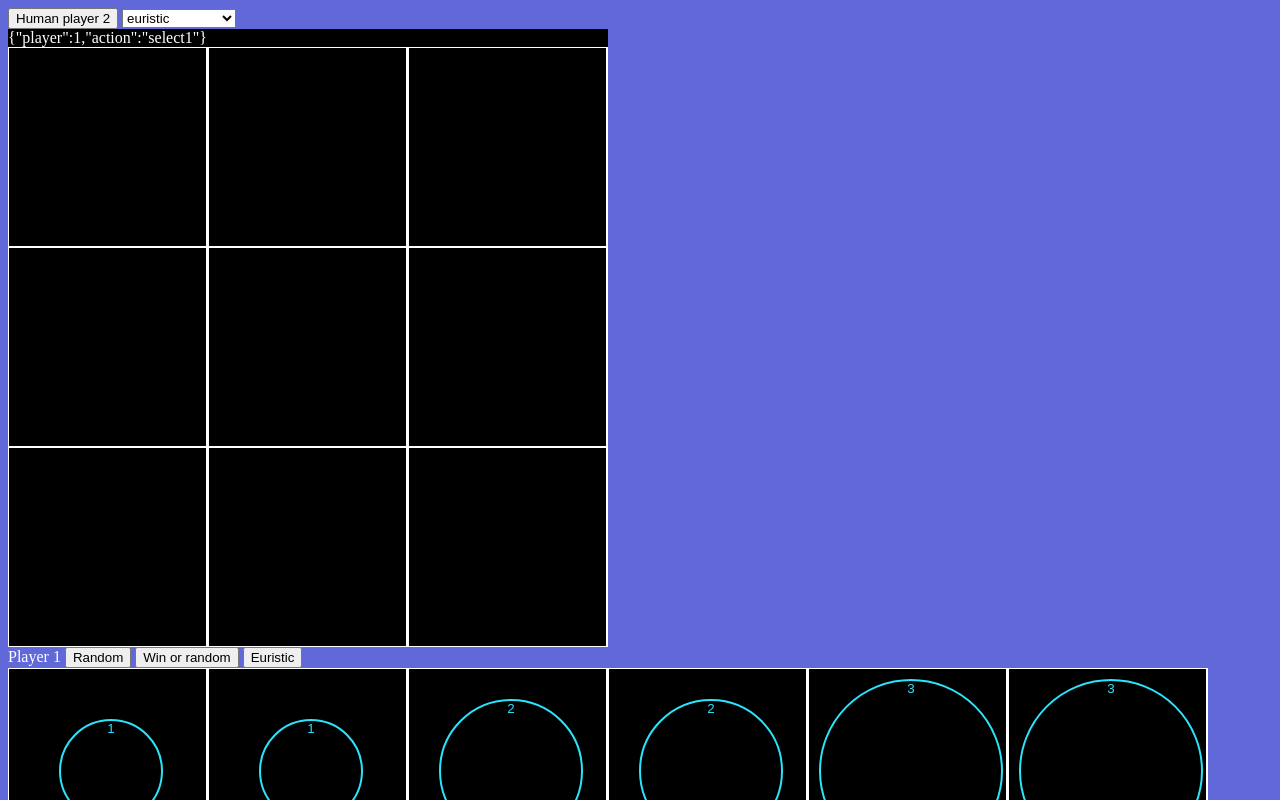
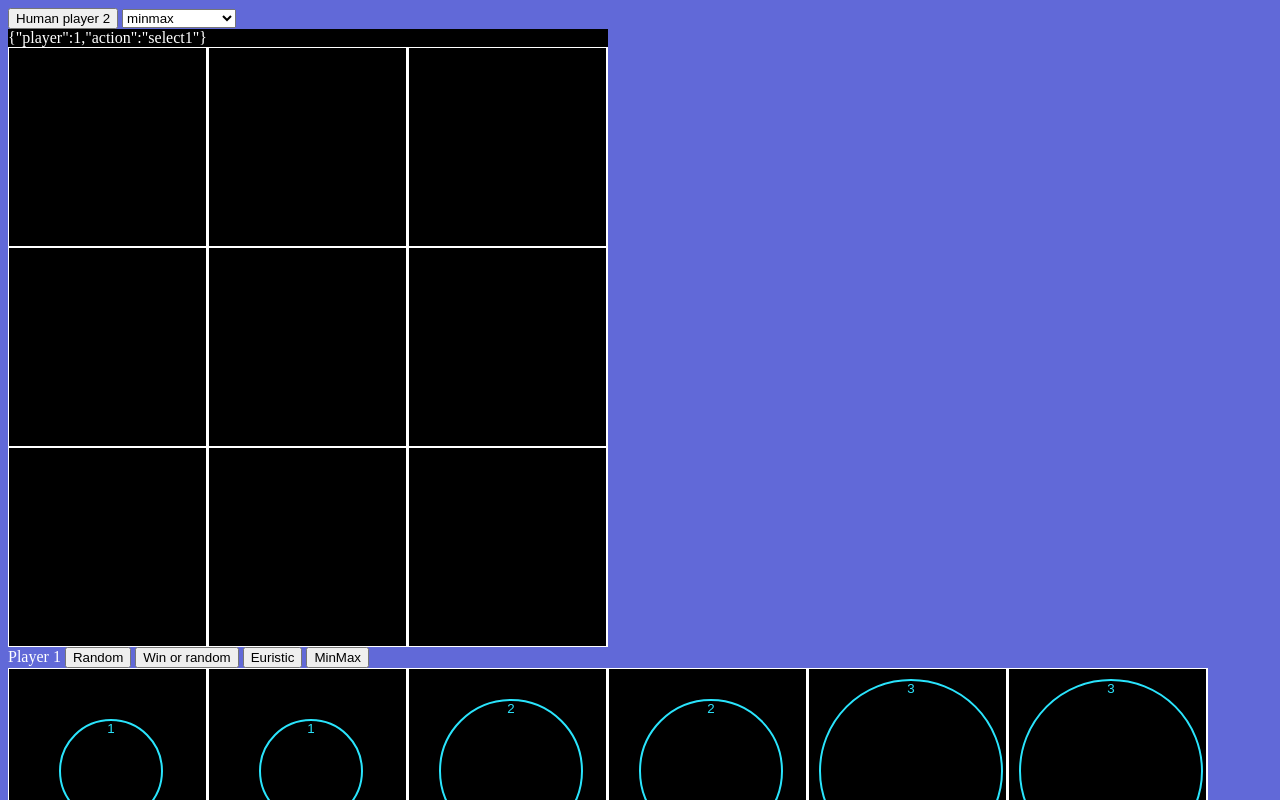
Before and after one commit to statox/tic-tac-wow, a SvelteKit app: page / in a window 1280 px wide. Shown: the top 800 px of the page. Built offline with nearby package versions, Linux system fonts and the light colour scheme.

Commit message:
Add minmax strategy

```diff
--- a/src/libs/components/Game.svelte
+++ b/src/libs/components/Game.svelte
@@ -1,12 +1,7 @@
 <script lang="ts">
     import { getNewGame, type BoardPosition, type PlayerHand } from '../services/game';
     import { getGameCurrentHand, getGameOtherHand } from '../services/game/helpers';
-    import {
-        makeWinningMoveOrRandom,
-        makeRandomMove,
-        makeBestMoveByEuristic,
-        strategyFunctions
-    } from '../services/game/ia';
+    import { strategyFunctions } from '../services/game/ia';
     import type { Strategy } from '../services/game/ia/strategies/types';
     import {
         placeSelectedPieceInBoard,
@@ -66,15 +61,8 @@
     };
 
     const onSelectAuto = (hand: PlayerHand, method: Strategy) => {
-        if (method === 'random') {
-            makeRandomMove(game, hand);
-        }
-        if (method === 'win_or_random') {
-            makeWinningMoveOrRandom(game, hand);
-        }
-        if (method === 'euristic') {
-            makeBestMoveByEuristic(game, hand);
-        }
+        const playerFunction = strategyFunctions[method];
+        playerFunction(game, hand);
         autoPlayer2Move();
         game = game;
     };
--- a/src/libs/components/PlayerHand.svelte
+++ b/src/libs/components/PlayerHand.svelte
@@ -15,6 +15,7 @@
     <button on:click={() => onSelectAuto(hand, 'random')}>Random</button>
     <button on:click={() => onSelectAuto(hand, 'win_or_random')}>Win or random</button>
     <button on:click={() => onSelectAuto(hand, 'euristic')}>Euristic</button>
+    <button on:click={() => onSelectAuto(hand, 'minmax')}>MinMax</button>
 {/if}
 
 <div class="overlay">
--- a/src/libs/services/game/helpers.ts
+++ b/src/libs/services/game/helpers.ts
@@ -36,7 +36,8 @@ export const gameHandsAsString = (game: Game, showFull?: true) => {
         if (showFull) {
             // Todo print the selected piece when I have decided how I'll store that
             lines.push(`P${hand.player}: ` + hand.pieces.join(', '));
-            lines.push(JSON.stringify(hand.selectedPiece));
+            lines.push('selection: ' + JSON.stringify(hand.selectedPiece));
+            lines.push('already used: ' + [...hand.unselectableIndexes.values()].join(','));
             continue;
         }
         lines.push(`P${hand.player}: ` + hand.pieces.join(', '));
--- a/src/libs/services/game/ia/strategies/index.ts
+++ b/src/libs/services/game/ia/strategies/index.ts
@@ -1,14 +1,15 @@
 import { makeBestMoveByEuristic } from './makeBestMoveByEuristic';
+import { makeMinmaxMove } from './makeMinmaxMove';
 import { makeRandomMove } from './makeRandomMove';
 import { makeWinningMoveOrRandom } from './makeWinningMoveOrRandom';
 import type { Strategy, StrategyFunction } from './types';
 
-export * from './makeRandomMove';
+// exported for tests
 export * from './makeWinningMoveOrRandom';
-export * from './makeBestMoveByEuristic';
 
 export const strategyFunctions: Record<Strategy, StrategyFunction> = {
     random: makeRandomMove,
     win_or_random: makeWinningMoveOrRandom,
-    euristic: makeBestMoveByEuristic
+    euristic: makeBestMoveByEuristic,
+    minmax: makeMinmaxMove
 };
--- /dev/null
+++ b/src/libs/services/game/ia/strategies/makeMinmaxMove.ts
@@ -0,0 +1,89 @@
+import { checkWinner } from '../../check';
+import { copyGame, getGameCurrentHand, getGameOtherHand, printGameGrid } from '../../helpers';
+import type { Game, Move, PlayerHand } from '../../types';
+import { scoreGame } from '../euristics';
+import { doMove, getHandsPossibleMoves } from '../helpers';
+
+type MinMaxResult = {
+    score: number;
+    move: Move | null;
+};
+const minmax = (game: Game, hand: PlayerHand, depth: number): MinMaxResult => {
+    const moves = getHandsPossibleMoves(game, hand);
+
+    checkWinner(game);
+    if (depth === 0 || !moves.length || ['draw', 'winner'].includes(game.state.action)) {
+        const score = scoreGame(game);
+        return {
+            score,
+            move: null
+        };
+    }
+
+    // TODO sort moves by best probably for when we'll do pruning
+
+    if (hand.player === 1) {
+        // Maximizing player
+        let maxScore = Number.MIN_SAFE_INTEGER;
+        let bestResult: MinMaxResult | undefined;
+
+        for (const move of moves) {
+            const gameCopy = copyGame(game);
+            const handCopy = getGameCurrentHand(gameCopy);
+            const otherHandCopy = getGameOtherHand(gameCopy);
+            doMove(gameCopy, handCopy, move);
+
+            const result = minmax(gameCopy, otherHandCopy, depth - 1);
+            if (maxScore === undefined || result.score > maxScore) {
+                maxScore = result.score;
+                bestResult = {
+                    score: result.score,
+                    move
+                };
+            }
+        }
+        if (!bestResult) {
+            console.error('minmax error for player 1');
+            printGameGrid(game);
+            throw new Error('no_minmax_result');
+        }
+        return bestResult;
+    } else {
+        //Minimizing player
+        let minScore = Number.MAX_SAFE_INTEGER;
+        let bestResult: MinMaxResult | undefined;
+
+        for (const move of moves) {
+            const gameCopy = copyGame(game);
+            const handCopy = getGameCurrentHand(gameCopy);
+            const otherHandCopy = getGameOtherHand(gameCopy);
+            doMove(gameCopy, handCopy, move);
+
+            const result = minmax(gameCopy, otherHandCopy, depth - 1);
+            if (minScore === undefined || result.score < minScore) {
+                minScore = result.score;
+                bestResult = {
+                    score: result.score,
+                    move
+                };
+            }
+        }
+        if (!bestResult) {
+            console.error('minmax error for player 2');
+            printGameGrid(game);
+            throw new Error('no_minmax_result');
+        }
+        return bestResult;
+    }
+};
+
+export const makeMinmaxMove = (game: Game, hand: PlayerHand) => {
+    const minmaxResult = minmax(game, hand, 2);
+
+    if (!minmaxResult.move) {
+        throw new Error('no_move_possible');
+    }
+
+    const selectedMove = minmaxResult.move;
+    doMove(game, hand, selectedMove);
+};
--- a/src/libs/services/game/ia/strategies/types.ts
+++ b/src/libs/services/game/ia/strategies/types.ts
@@ -1,4 +1,4 @@
 import type { Game, PlayerHand } from '../../types';
 
-export type Strategy = 'random' | 'win_or_random' | 'euristic';
+export type Strategy = 'random' | 'win_or_random' | 'euristic' | 'minmax';
 export type StrategyFunction = (game: Game, hand: PlayerHand) => void;
--- a/src/libs/stores/gameSettings.ts
+++ b/src/libs/stores/gameSettings.ts
@@ -8,7 +8,7 @@ export type GameSettings = {
 
 const defaultGameSettings: GameSettings = {
     player2Auto: true,
-    player2Strat: 'euristic'
+    player2Strat: 'minmax'
 };
 
 export const gameSettings = writable<GameSettings>(defaultGameSettings);
--- a/src/scripts/engine.ts
+++ b/src/scripts/engine.ts
@@ -47,7 +47,9 @@ const compareStrats = (p1Strat: Strategy, p2Strat: Strategy, numberOfGames: numb
     console.log(stats);
 };
 
-const NB_GAMES = 1000;
+const NB_GAMES = 100;
 compareStrats('random', 'random', NB_GAMES);
 compareStrats('random', 'win_or_random', NB_GAMES);
 compareStrats('random', 'euristic', NB_GAMES);
+compareStrats('random', 'minmax', NB_GAMES);
+compareStrats('minmax', 'euristic', NB_GAMES);
```
